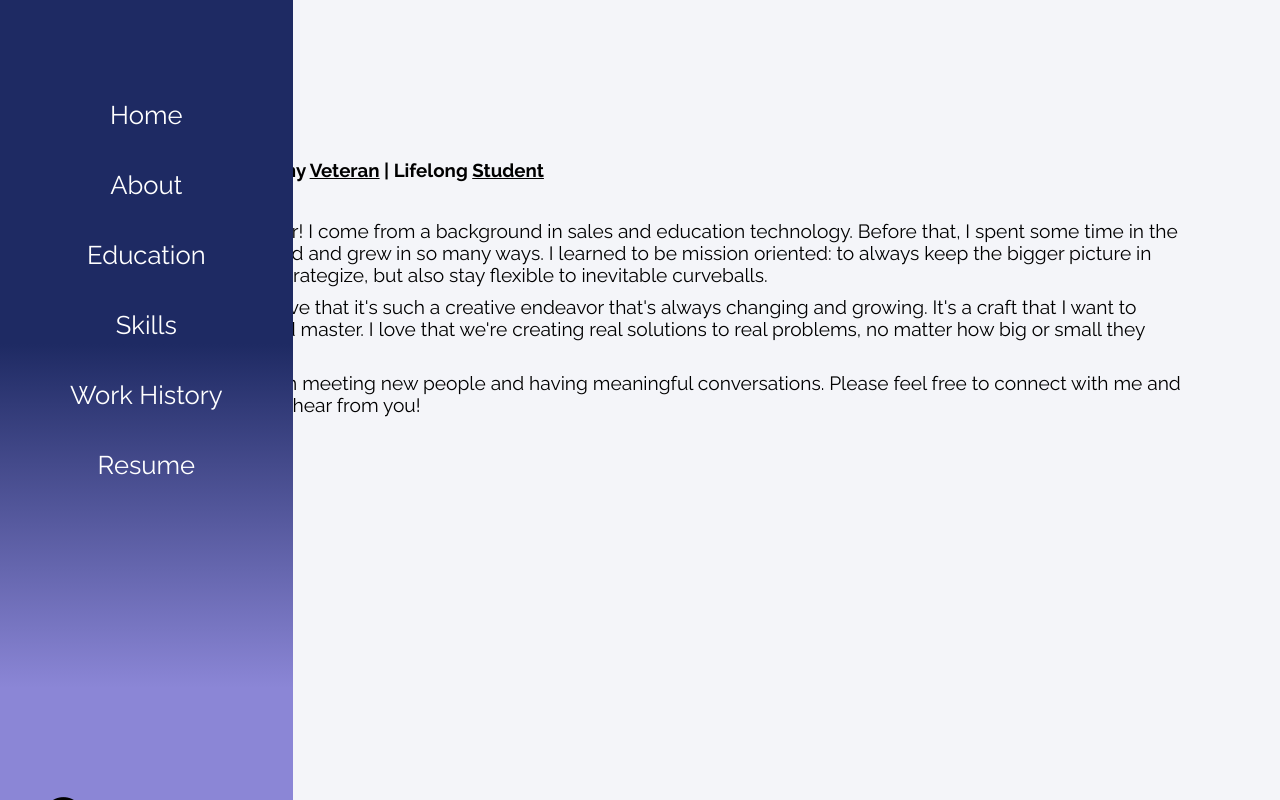
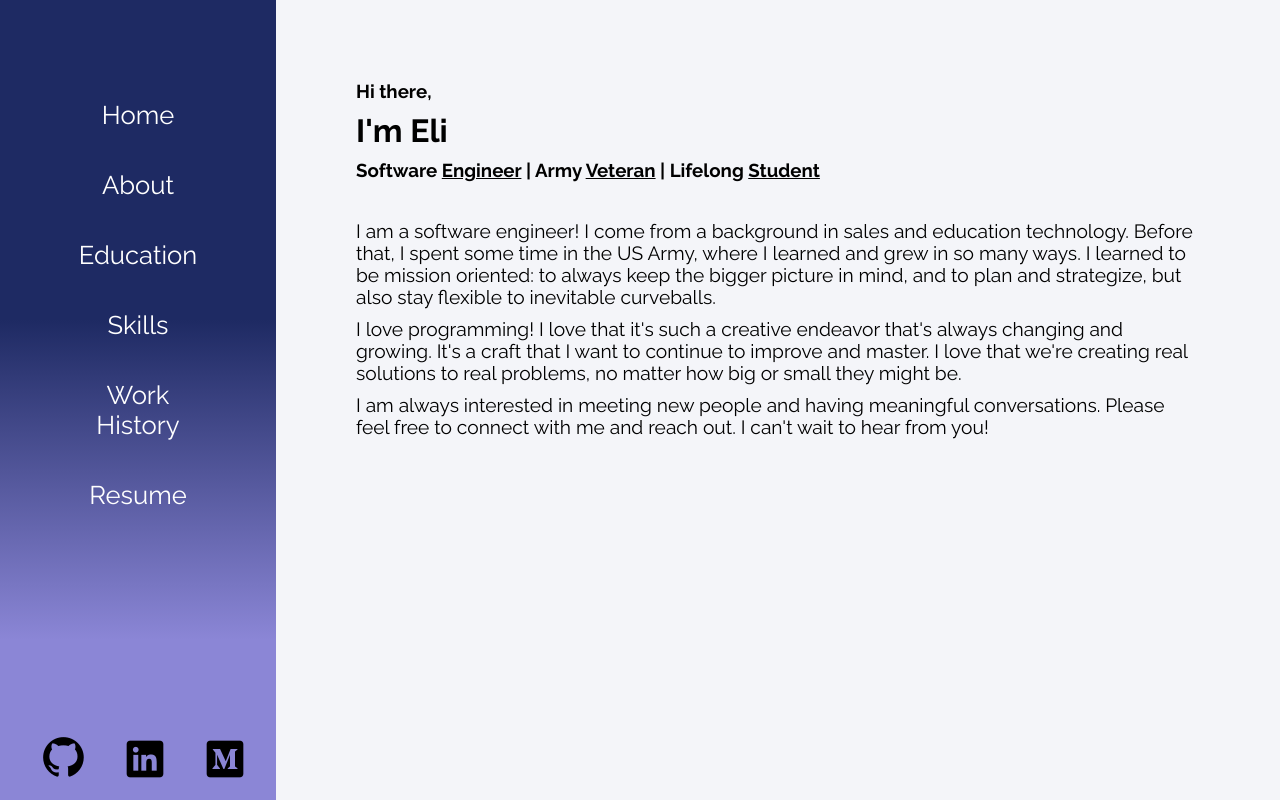
Before and after one commit to eliskim27/eliskim27.github.io, a React (Create React App) app: page /about in a window 1280 px wide. Built offline with nearby package versions, Linux system fonts and the light colour scheme.

Commit message:
revert navbar. still need to make it fixed

```diff
--- a/src/App.css
+++ b/src/App.css
@@ -29,25 +29,7 @@ nav
     flex:var(--sidebar-flex);
     background: rgb(245, 48, 48);
     background: linear-gradient(180deg, rgb(30, 42, 99) 40%, rgb(139, 134, 214) 80%);
-    position: fixed;
-    z-index: 1;
-    height: 100%;
-    top: 0;
-    overflow-x: hidden;
   }
-nav ul
-  {
-    font-size:var(--fontsize-nav) ;
-    text-align: center;
-    list-style-type: none;
-    text-decoration: none;
-    color: white !important;
-  }
-nav ul li
-  {
-    margin:40px;
-  }
-
 .condiv
   {
     padding: 70px ;
@@ -90,6 +72,18 @@ nav ul li
     font-size: var(--typing-font);
     margin-bottom: 30px;
     font-weight:normal;
+  }
+nav ul
+  {
+    font-size:var(--fontsize-nav) ;
+    text-align: center;
+    list-style-type: none;
+    text-decoration: none;
+    color: white !important;
+  }
+nav ul li
+  {
+    margin:40px;
   }
 a
   {
--- a/src/components/NavBar.js
+++ b/src/components/NavBar.js
@@ -22,7 +22,7 @@ class NavBar extends Component {
 
     render() {
         return (
-            <nav id="mySidenav" class="sidenav">
+            <nav>
                 <ul>
                     <Navitem item="Home"         tolink="/"              activec={this.activeitem}></Navitem>
                     <Navitem item="About"        tolink="/about"         activec={this.activeitem}></Navitem>
```
